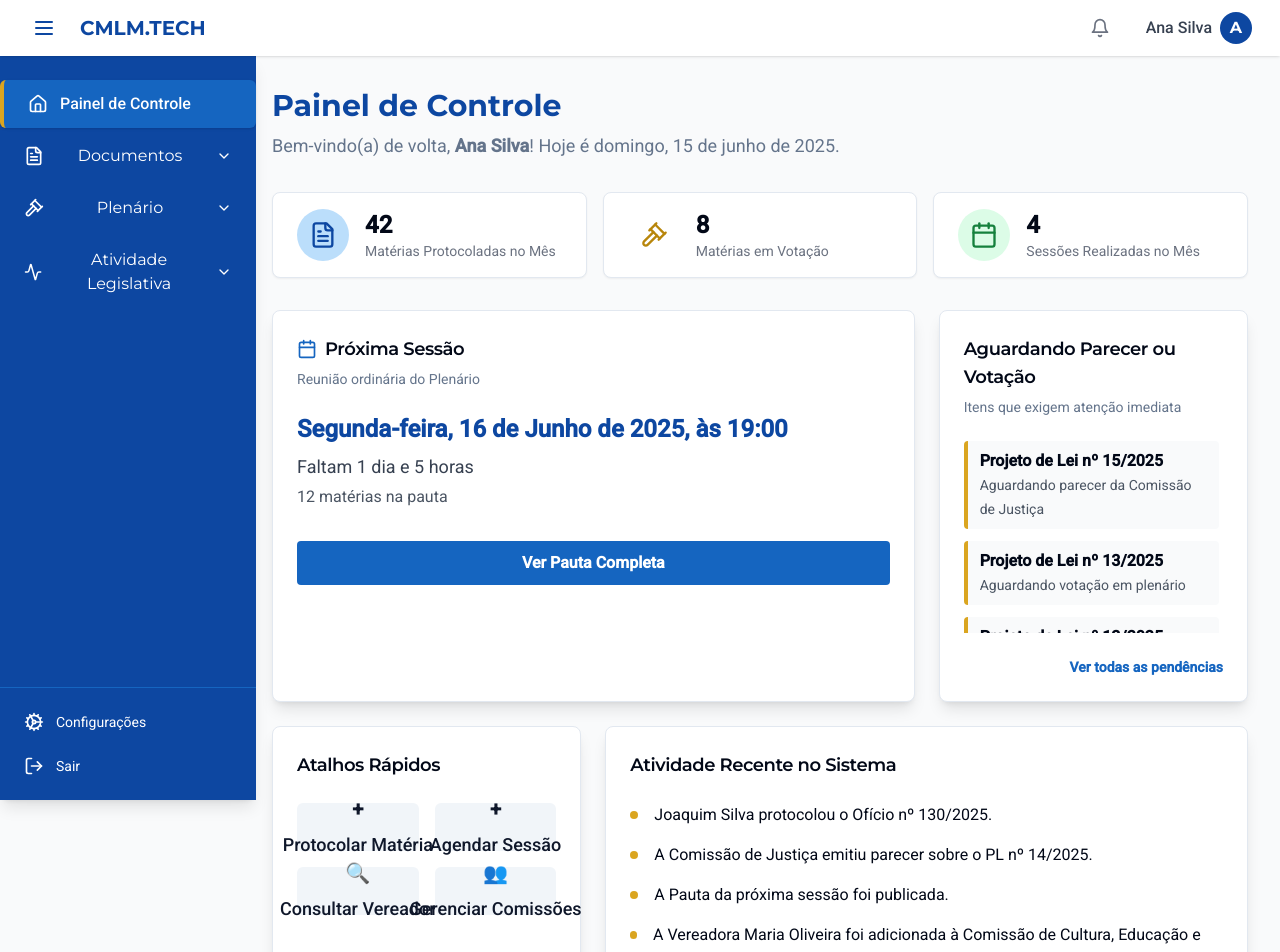
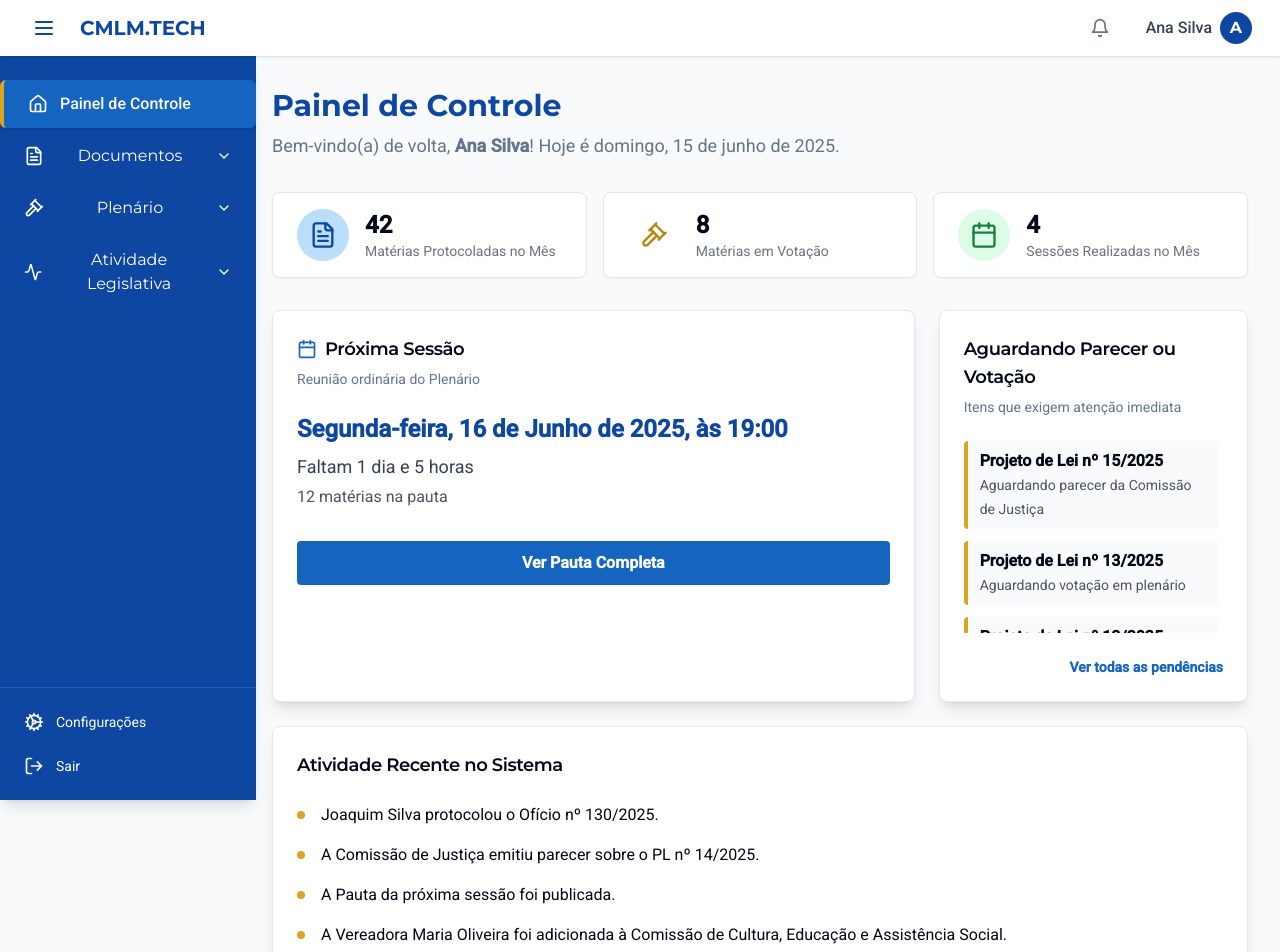
Before and after one commit to cmlm-tech/app, a React (Vite) app: page /painel in a window 1280 px wide. Shown: the top 952 px of the page. Built offline with nearby package versions, Linux system fonts and the light colour scheme.

Commit message:
Remove "Atalhos Rápidos" section
Removed the "Atalhos Rápidos" card from the `/painel` route in `src/pages/Painel.tsx`.

```diff
--- a/src/pages/Painel.tsx
+++ b/src/pages/Painel.tsx
@@ -1,4 +1,3 @@
-
 import { AppLayout } from "@/components/AppLayout";
 import { Card, CardHeader, CardTitle, CardDescription, CardContent, CardFooter } from "@/components/ui/card";
 import { Button } from "@/components/ui/button";
@@ -169,44 +168,8 @@ export default function Painel() {
 
       {/* Linha inferior: Atalhos Rápidos + Atividade Recente */}
       <div className="grid grid-cols-1 lg:grid-cols-3 gap-6 mt-6">
-        {/* Atalhos rápidos */}
-        <Card className="shadow-lg animate-fade-in">
-          <CardHeader>
-            <CardTitle className="text-lg">Atalhos Rápidos</CardTitle>
-          </CardHeader>
-          <CardContent>
-            <div className="grid grid-cols-2 gap-4">
-              {/* Atalhos com botões */}
-              <Button asChild variant="secondary" className="flex flex-col items-center justify-center gap-2 py-6 text-lg">
-                <Link to="/documentos/materias">
-                  <span className="text-xl font-extrabold">+</span>
-                  Protocolar Matéria
-                </Link>
-              </Button>
-              <Button asChild variant="secondary" className="flex flex-col items-center justify-center gap-2 py-6 text-lg">
-                <Link to="/atividade-legislativa/sessoes">
-                  <span className="text-xl font-extrabold">+</span>
-                  Agendar Sessão
-                </Link>
-              </Button>
-              <Button asChild variant="secondary" className="flex flex-col items-center justify-center gap-2 py-6 text-lg">
-                <Link to="/plenario/vereadores">
-                  <span className="text-xl font-extrabold">🔍</span>
-                  Consultar Vereador
-                </Link>
-              </Button>
-              <Button asChild variant="secondary" className="flex flex-col items-center justify-center gap-2 py-6 text-lg">
-                <Link to="/plenario/comissoes">
-                  <span className="text-xl font-extrabold">👥</span>
-                  Gerenciar Comissões
-                </Link>
-              </Button>
-            </div>
-          </CardContent>
-        </Card>
-
         {/* Atividade Recente */}
-        <Card className="lg:col-span-2 shadow-lg animate-fade-in">
+        <Card className="lg:col-span-3 shadow-lg animate-fade-in">
           <CardHeader>
             <CardTitle className="text-lg">Atividade Recente no Sistema</CardTitle>
           </CardHeader>
```
